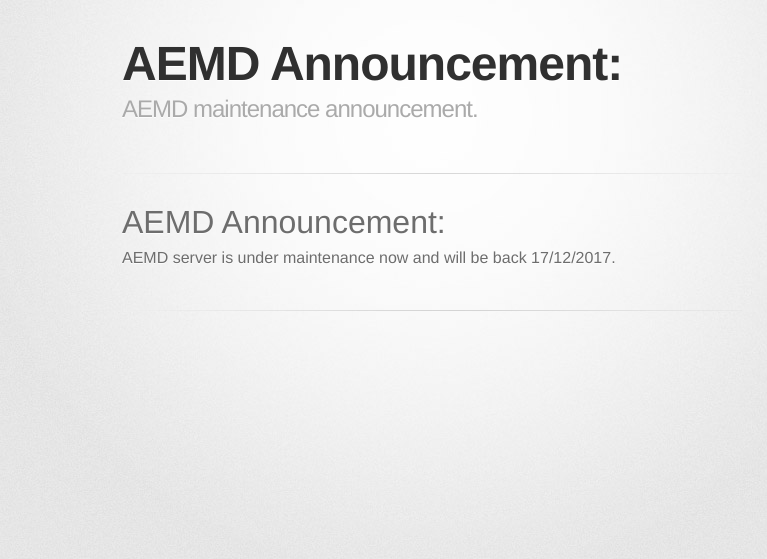
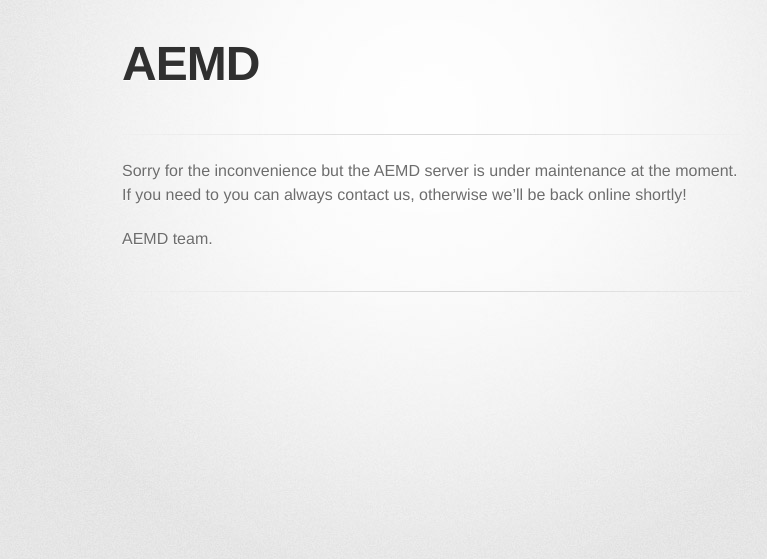
Before and after one commit to zhonghua-wang/zhonghua-wang.github.io, a Jekyll site: the page built from index.md, in a window 1280 px wide. Shown: the top 559 px of the page, without its empty margins (208-975 px from the left). Built offline with Jekyll 4.4.1, drawn with Linux system fonts in a browser that asks for light colours; some web fonts are replaced; our own code applies the rules of GitHub Pages for plain Markdown files.

Commit message:
fix error

```diff
--- a/_layouts/aemd.html
+++ b/_layouts/aemd.html
@@ -19,7 +19,7 @@
 
         <header>
           <h1>{{ page.title | default: site.title | default: site.github.repository_name }}</h1>
-          <h2>{{ page.description | default: site.description | default: site.github.project_tagline }}</h2>
+          <!--<h2>{{ page.description | default: site.description | default: site.github.project_tagline }}</h2>-->
         </header>
         <hr>
         <section id="main_content">
--- a/index.md
+++ b/index.md
@@ -2,6 +2,6 @@
 layout: aemd
 ---
 
-# [](#header-1)AEMD Announcement:
+Sorry for the inconvenience but the AEMD server is under maintenance at the moment. If you need to you can always contact us, otherwise we'll be back online shortly!
 
-AEMD server is under maintenance now and will be back 17/12/2017.
+AEMD team.
```
